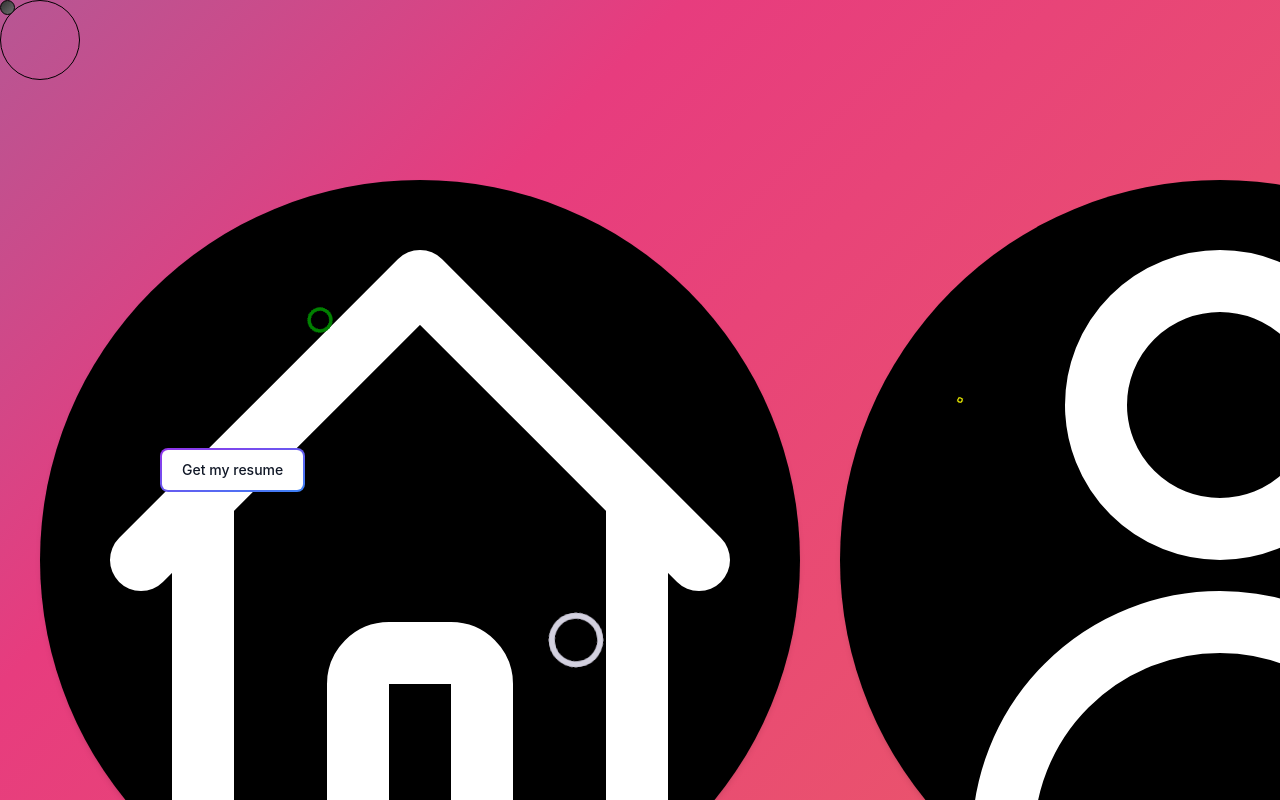
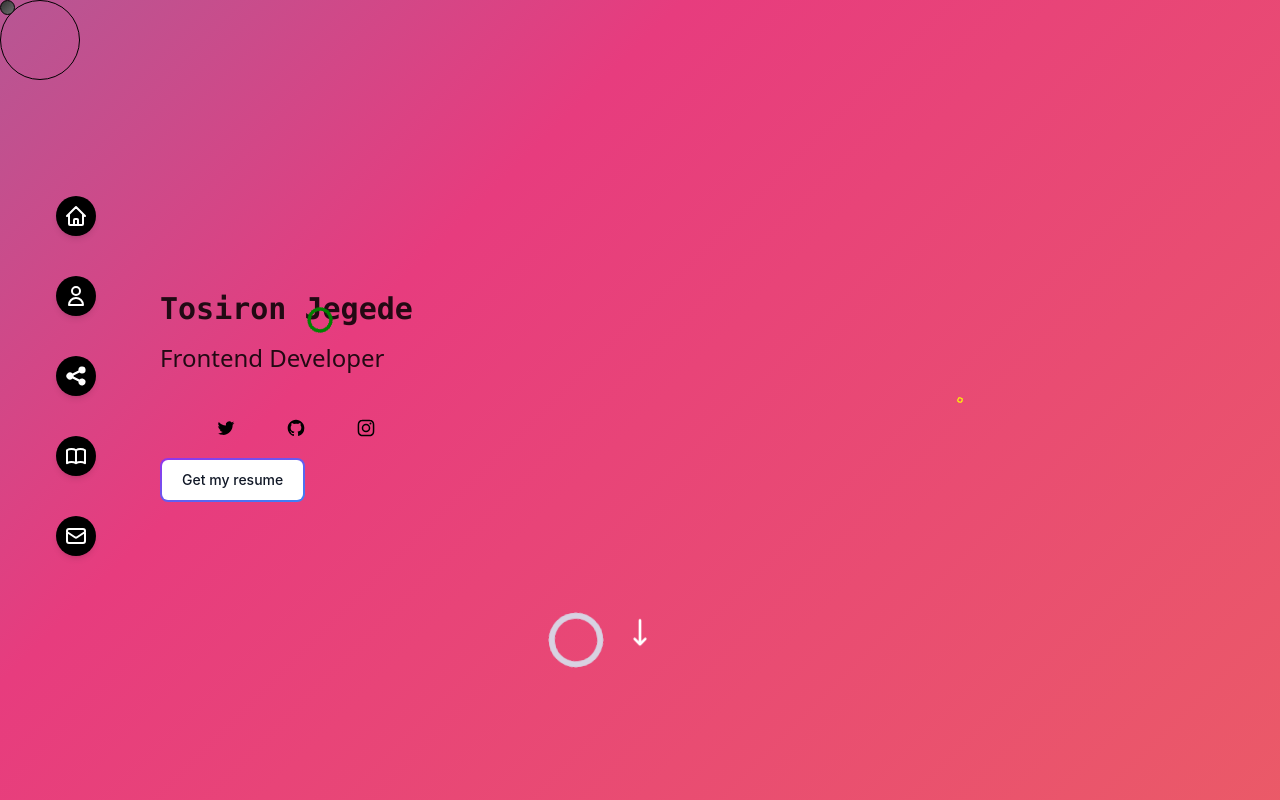
Before and after one commit to tosibinaronmuro/portfolioo, a Next.js app: page / in a window 1280 px wide. Built offline with nearby package versions, Linux system fonts and the light colour scheme.

Commit message:
trying to fix the tailwind issue

```diff
--- a/tailwind.config.js
+++ b/tailwind.config.js
@@ -2,6 +2,7 @@ module.exports = {
   content: [
     "./pages/**/*.{js,ts,jsx,tsx}",
     "./components/**/*.{js,ts,jsx,tsx}",
+    "./Components/**/*.{js,ts,jsx,tsx}",
   ],
   theme: {
     extend: {
```
